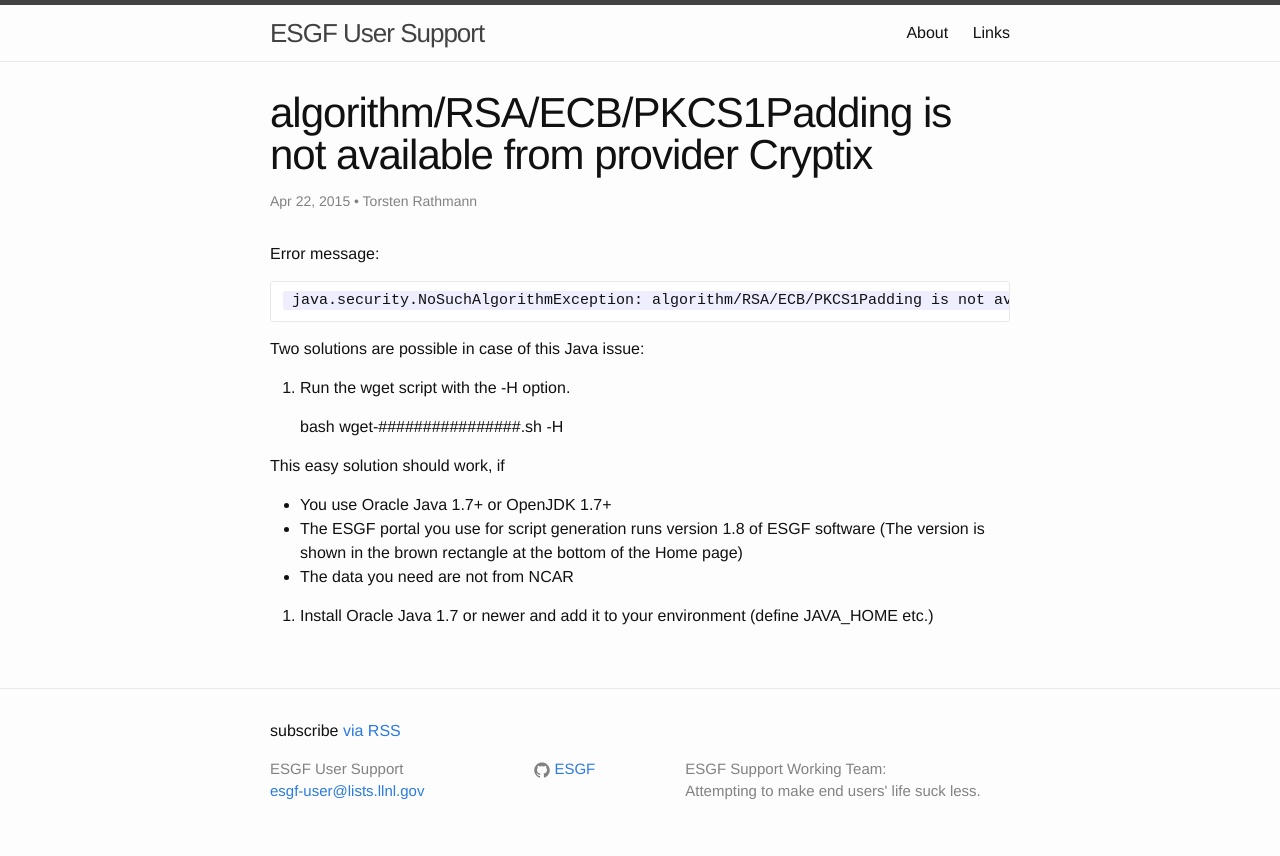
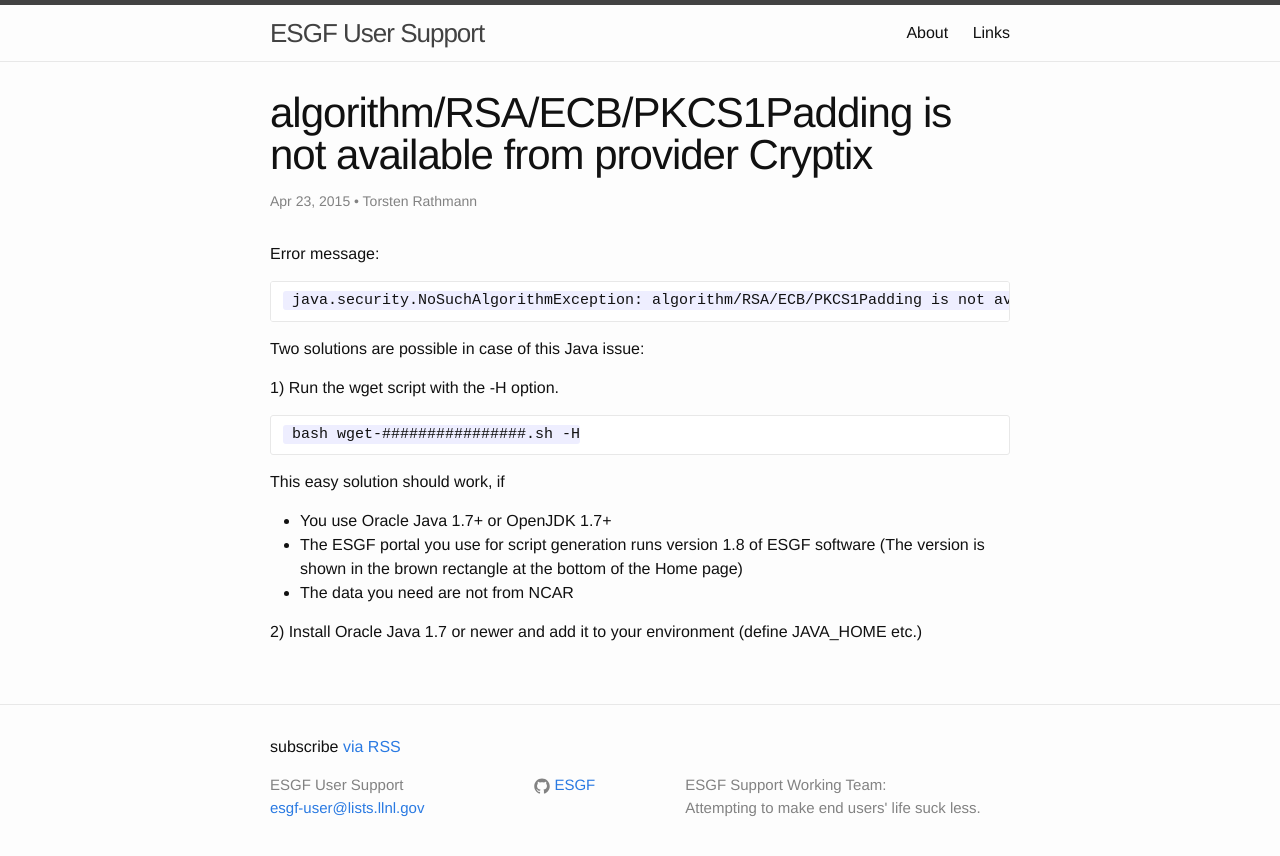
Before and after one commit to ESGF/esgf-swt, a Jekyll site: the page built from _posts/2015-04-22-Cryptix.markdown, in a window 1280 px wide. Shown: the top 856 px of the page. Built offline with Jekyll 4.4.1, drawn with Linux system fonts in a browser that asks for light colours.

Commit message:
TR: One file for each Java error, plus minor changes

```diff
--- a/_posts/2015-04-22-Cryptix.markdown
+++ b/_posts/2015-04-22-Cryptix.markdown
@@ -2,7 +2,7 @@
 layout: post
 title:  "algorithm/RSA/ECB/PKCS1Padding is not available from provider Cryptix"
 categories: download, wget
-date: 2015-04-22 21:00:00
+date: 2015-04-23 19:35:00
 author: Torsten Rathmann
 ---
 
@@ -12,7 +12,7 @@
 
 Two solutions are possible in case of this Java issue:
 
-1. Run the wget script with the -H option.
+1) Run the wget script with the -H option.
 
      bash wget-################.sh -H
 
@@ -21,4 +21,4 @@
 * The ESGF portal you use for script generation runs version 1.8 of ESGF software (The version is shown in the brown rectangle at the bottom of the Home page)
 * The data you need are not from NCAR
 
-2. Install Oracle Java 1.7 or newer and add it to your environment (define JAVA_HOME etc.)
+2) Install Oracle Java 1.7 or newer and add it to your environment (define JAVA_HOME etc.)
```
